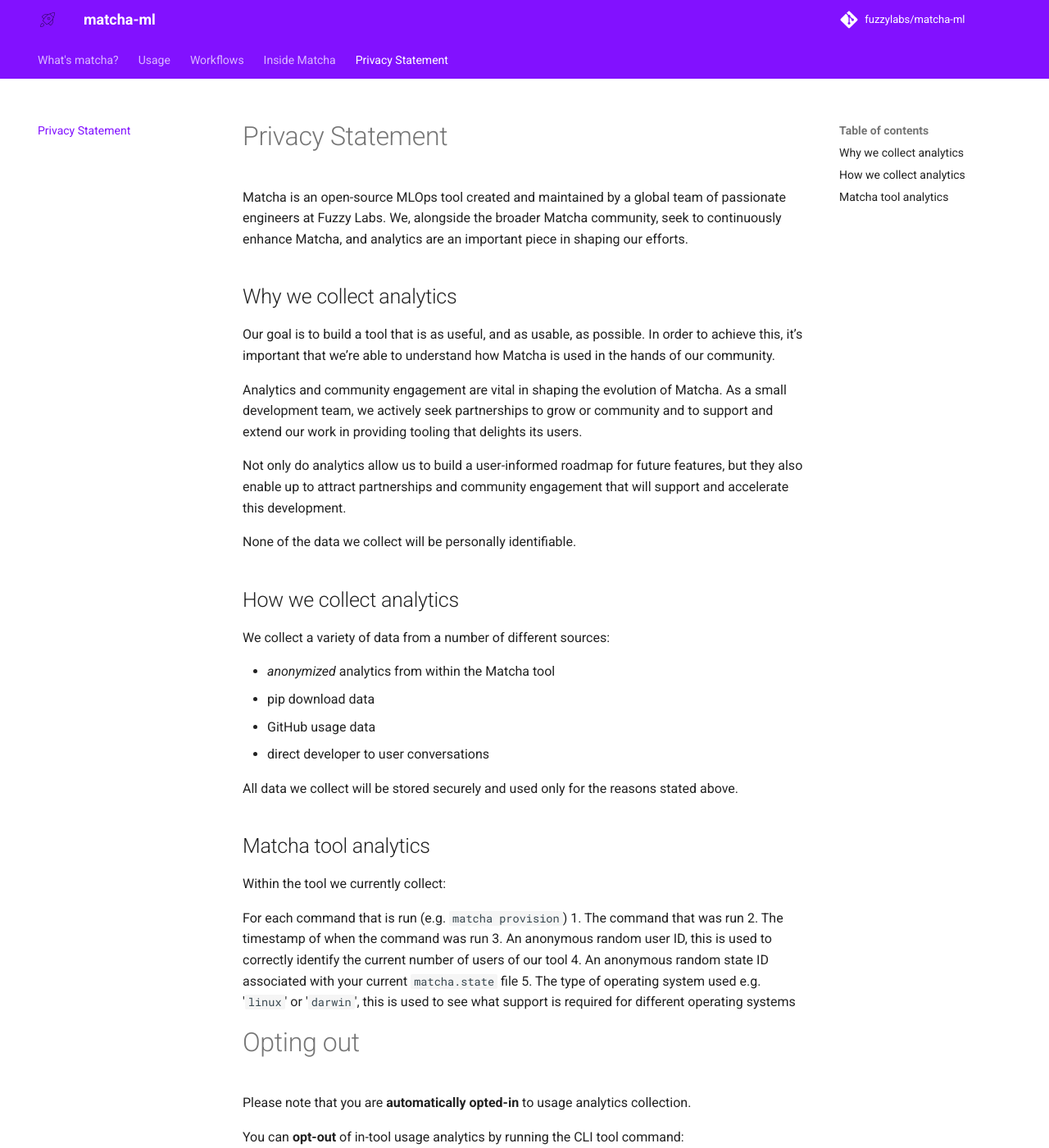
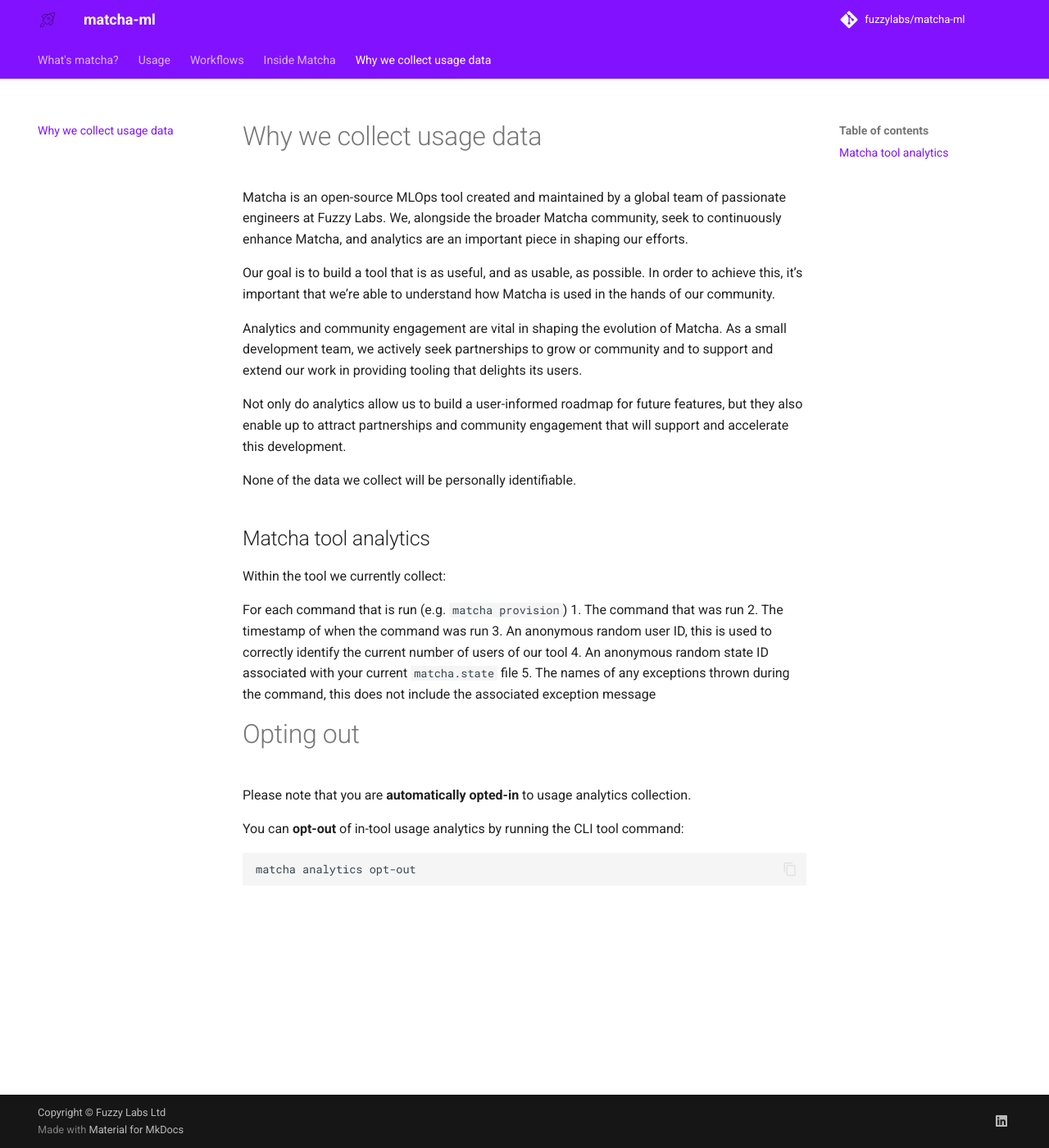
Before and after one commit to fuzzylabs/matcha, an MkDocs documentation site: the page built from docs/privacy.md, in a window 1280 px wide and 1400 px high. Shown: the whole window at 82% size. Built offline with MkDocs 1.6.1 and Material for MkDocs 9.7.7, drawn with Linux system fonts in a browser that asks for light colours; comment, search, counter and statistics services are not loaded.

```diff
--- a/docs/privacy.md
+++ b/docs/privacy.md
@@ -1,8 +1,6 @@
-# Privacy Statement
+# Why we collect usage data
 
 Matcha is an open-source MLOps tool created and maintained by a global team of passionate engineers at Fuzzy Labs. We, alongside the broader Matcha community, seek to continuously enhance Matcha, and analytics are an important piece in shaping our efforts.
-
-## Why we collect analytics
 
 Our goal is to build a tool that is as useful, and as usable, as possible. In order to achieve this, it’s important that we’re able to understand how Matcha is used in the hands of our community.
 
@@ -11,18 +9,6 @@
 Not only do analytics allow us to build a user-informed roadmap for future features, but they also enable up to attract partnerships and community engagement that will support and accelerate this development.
 
 None of the data we collect will be personally identifiable.
-
-## How we collect analytics
-
-We collect a variety of data from a number of different sources:
-
-- *anonymized* analytics from within the Matcha tool
-- pip download data
-- GitHub usage data
-- direct developer to user conversations
-
-
-All data we collect will be stored securely and used only for the reasons stated above.
 
 ## Matcha tool analytics
 
@@ -33,7 +19,7 @@
 2. The timestamp of when the command was run
 3. An anonymous random user ID, this is used to correctly identify the current number of users of our tool
 4. An anonymous random state ID associated with your current `matcha.state` file
-5. The type of operating system used e.g. '`linux`' or '`darwin`', this is used to see what support is required for different operating systems
+5. The names of any exceptions thrown during the command, this does not include the associated exception message
 
 # Opting out
 
--- a/mkdocs.yml
+++ b/mkdocs.yml
@@ -13,7 +13,7 @@
     - Cost: 'costings.md'
   - Workflows: 'workflows.md'
   - Inside Matcha: 'inside-matcha.md'
-  - Privacy Statement: 'privacy.md'
+  - Why we collect usage data: 'privacy.md'
 
 theme:
   name: material
```
